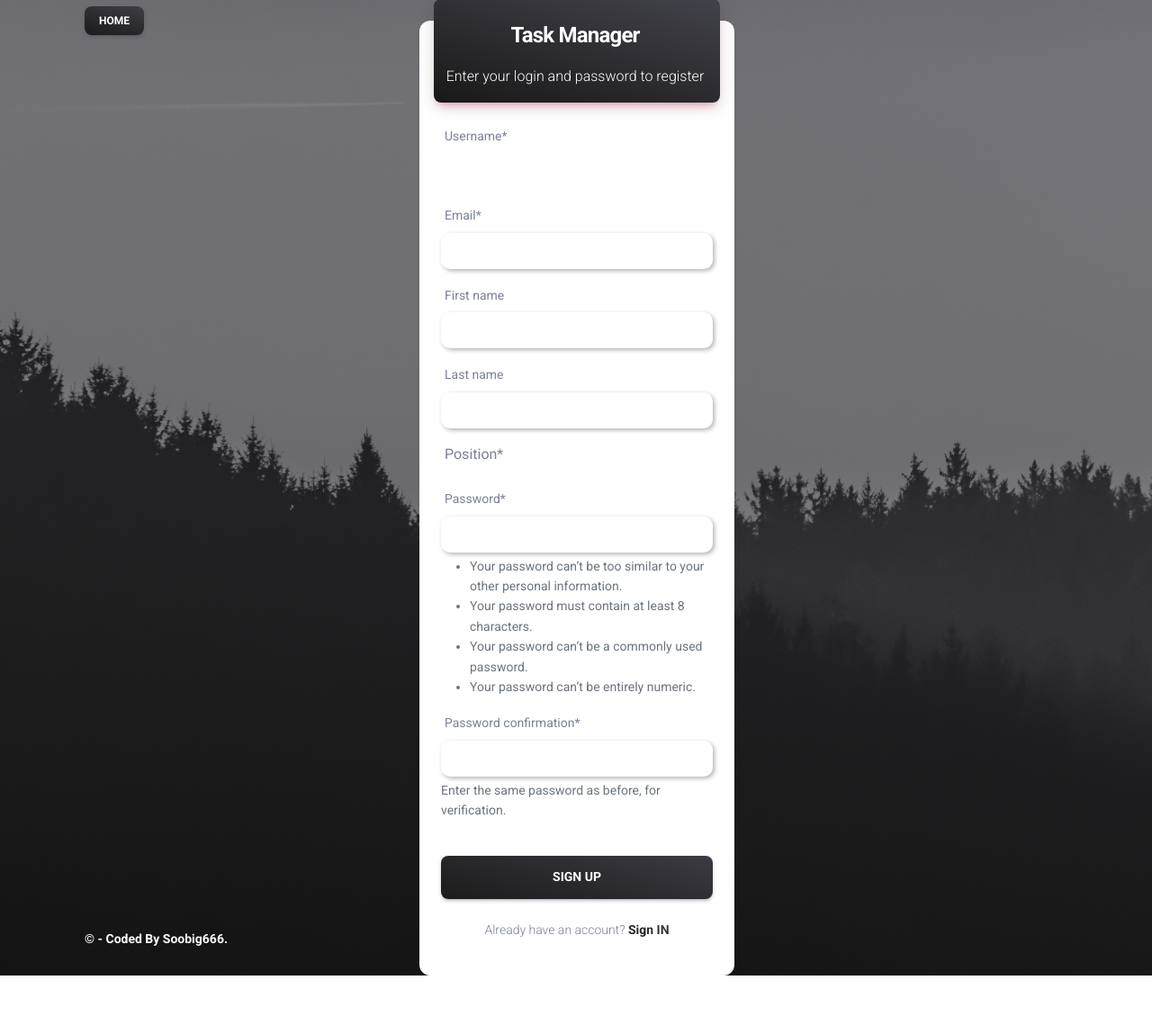
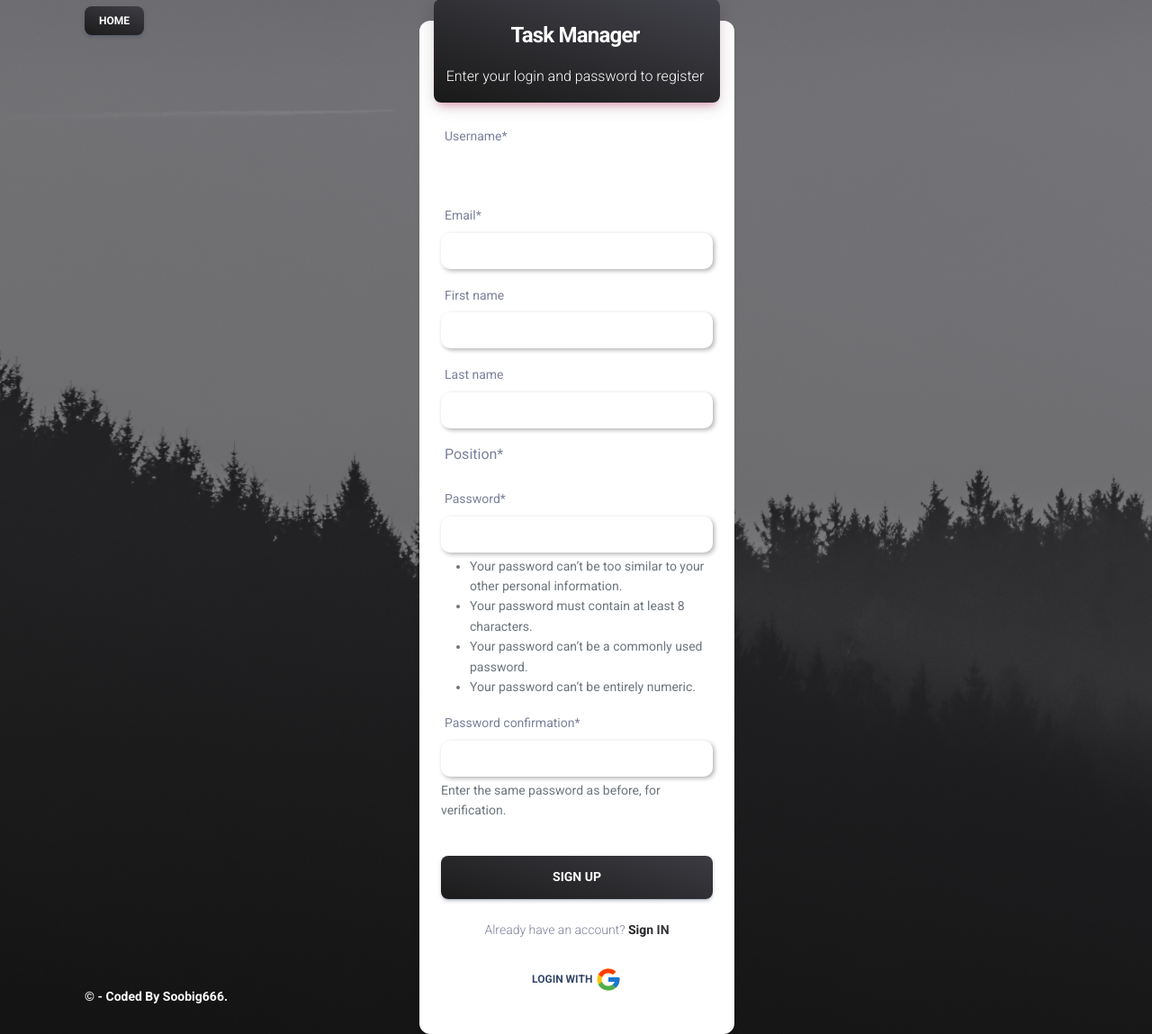
Before and after one commit to PisarskyiDev/tasker-online, a Django app: page /registrate/ in a window 1280 px wide. Shown: the part 25-1174 px from the top of the page at 90% size. Before the commit the page ends 1109 px from the top, so only its background shows below. Run offline with Django 4.2, Linux system fonts and the light colour scheme; data that the repository does not hold is empty; some libraries are stand-ins or nearby versions.

Commit message:
Add "google" button in register.html

```diff
--- a/templates/accounts/register.html
+++ b/templates/accounts/register.html
@@ -1,4 +1,5 @@
 {% extends "layouts/base-fullscreen.html" %}
+{% load static %}
 {% load crispy_forms_filters %}
 
 {% load crispy_forms_tags %}
@@ -61,8 +62,17 @@
                 Already have an account?
                 <a href="{% url 'catalog:login' %}" class="text-dark text-gradient font-weight-bold">Sign IN</a>
               </p>
+
             </form>
 
+            <div style="display: flex; justify-content: center; align-items: center;">
+                <div class="mt-2 btn btn-sm btn-round">
+                  <a class="w-40" href="{% url 'social:begin' 'google-oauth2' %}">
+                    Login with
+                    <img class="w-25" src="{% static 'assets/img/google.svg' %}" alt="Google Logo">
+                  </a>
+                </div>
+            </div>
           {% else %}
 
             <p class="mt-4 text-sm text-center">
```
